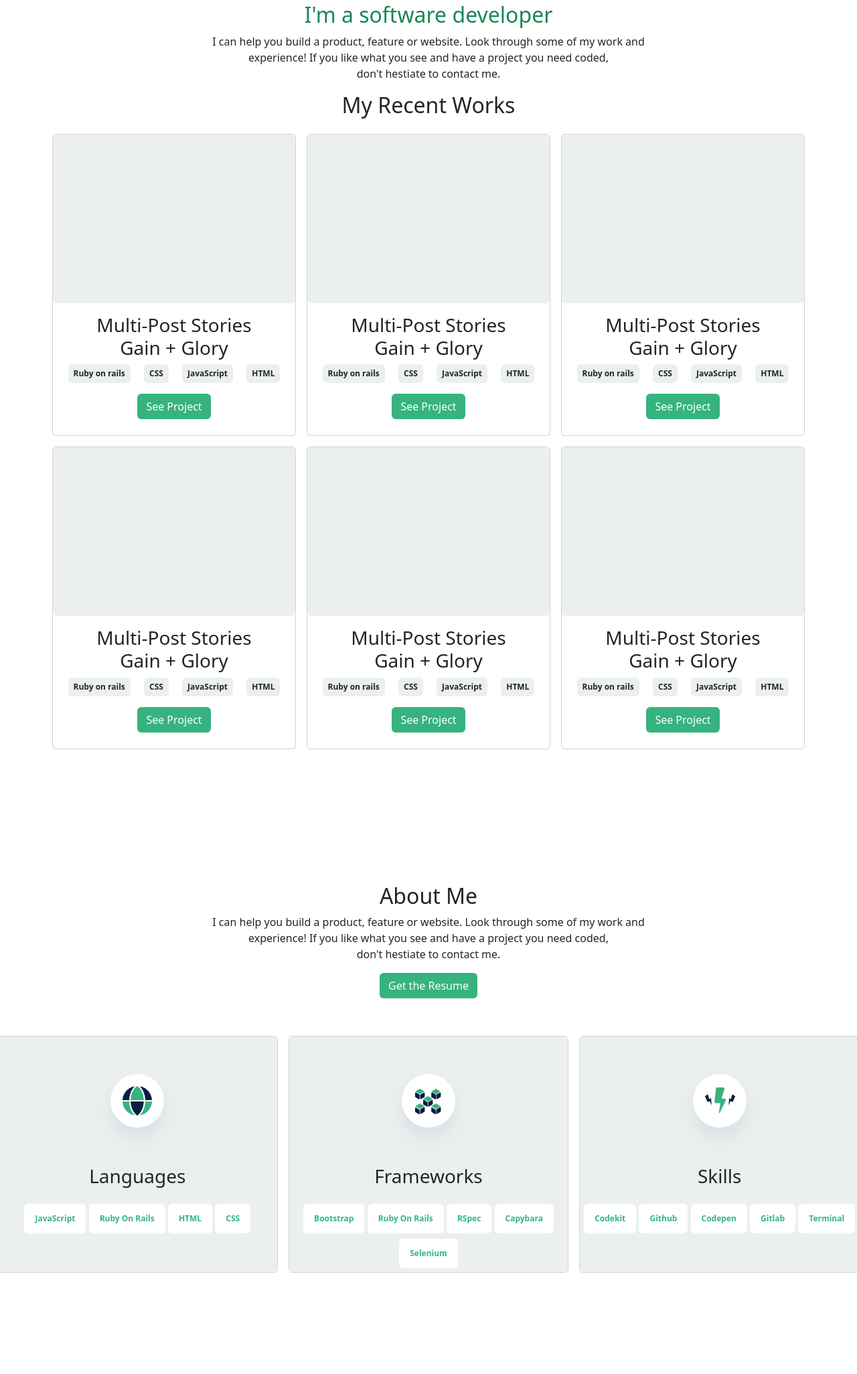
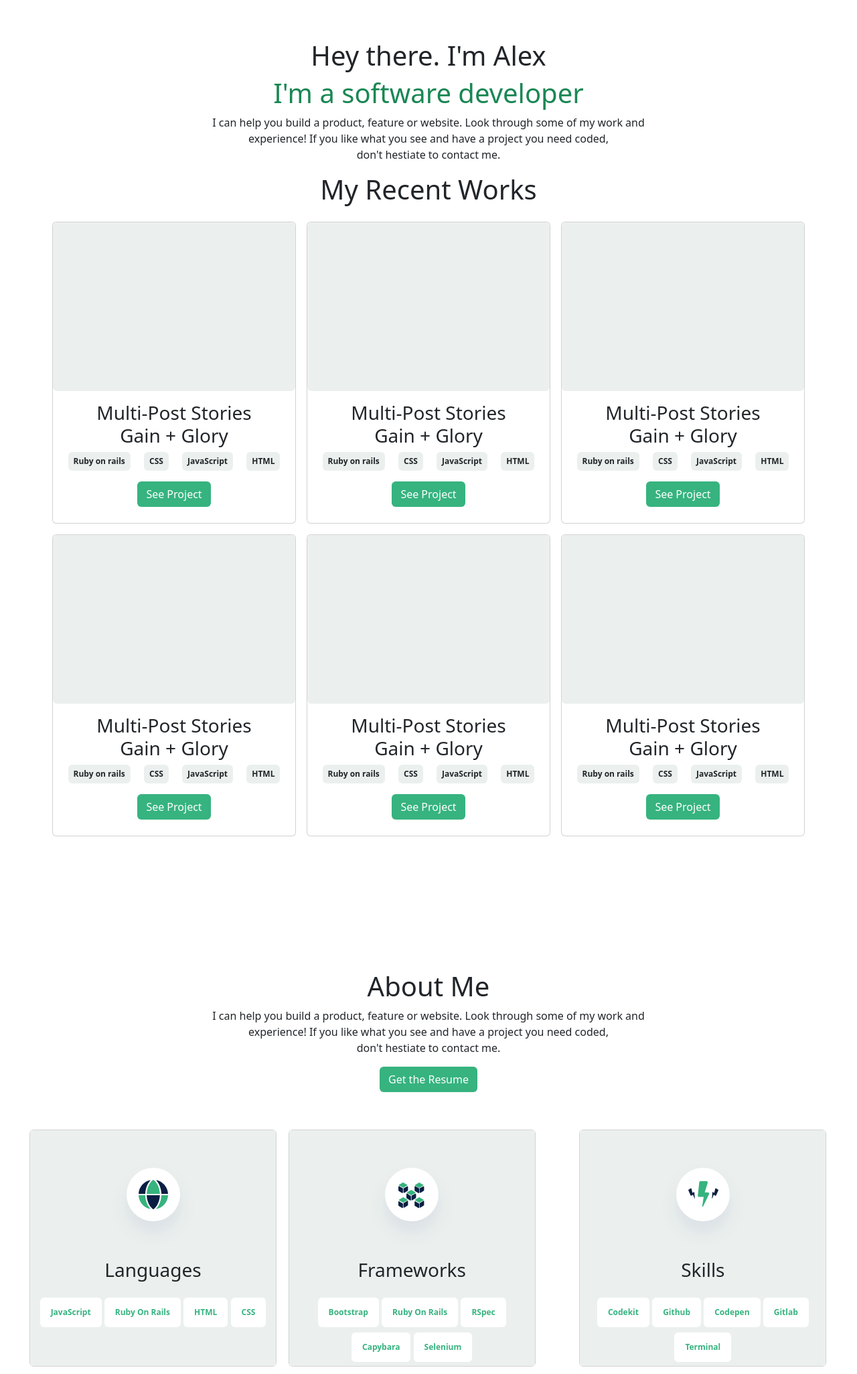
Before and after one commit to rex-9/rex-shuhad-tracey-portfolio, a website: page index.html in a window 1280 px wide. Shown: the part 123-2175 px from the top of the page at 67% size. Drawn offline with nearby package versions, Linux system fonts and the light colour scheme.

Commit message:
Update index.html by making alignment changes

```diff
--- a/index.html
+++ b/index.html
@@ -37,9 +37,9 @@
             </ul>
         </div>
     </nav>
-    <div class="container-fluid justify-content-center">
-        <h2 class="heading text-body text-center">Hey there. I'm Alex</h2>
-        <h2 class="heading text-success text-center">I'm a software developer</h2>
+    <div class="container-fluid justify-content-center" style="margin-top: 102px;">
+        <h2 class="heading text-body text-center h1">Hey there. I'm Alex</h2>
+        <h2 class="heading text-success text-center h1">I'm a software developer</h2>
         <p class="heading text-body text-center">
             I can help you build a product, feature or website. Look through some of
             my work and <br />
@@ -50,7 +50,7 @@
     </div>
     <!-- Portfolio Section -->
     <section id="portfolio" class="container-fluid">
-        <h2 class="text-body text-center">My Recent Works</h2>
+        <h2 class="text-body text-center h1">My Recent Works</h2>
         <div class="container mt-3">
             <div class="row">
                 <div class="col p-2 text-body">
@@ -195,7 +195,7 @@
     <!-- About Me Section -->
     <section style="margin-top: 192px;" id="#about">
         <div class="container-fluid justify-content-center">
-            <h2 class="heading text-body text-center">About Me</h2>
+            <h2 class="heading text-body text-center h1">About Me</h2>
             <p class="heading text-body text-center">
                 I can help you build a product, feature or website. Look through some of
                 my work and <br />
@@ -209,7 +209,7 @@
         </div>
       <div class="row mt-5">
     <div class="col p-2 text-body">
-      <div class="card p-0 m-0">
+      <div class="card p-0 m-0 ms-5" style="width: 369px;">
           <div class="card-body p-0 m-0" style= "height: 352px; background-color: #ebf0ee;">
             <div>
               <img class="img-fluid mx-auto d-block mt-5" src="./assets/languages.svg" alt="languages icon"/>
@@ -225,7 +225,7 @@
       </div>
   </div>
   <div class="col p-2 text-body">
-    <div class="card p-0 m-0">
+    <div class="card p-0 m-0" style="width: 369px;">
         <div class="card-body p-0 m-0" style= "height: 352px; background-color: #ebf0ee;">
           <div>
             <img class="img-fluid mx-auto d-block mt-5" src="./assets/frameworks.svg" alt="languages icon"/>
@@ -242,7 +242,7 @@
     </div>
 </div>
 <div class="col p-2 text-body">
-  <div class="card p-0 m-0">
+  <div class="card p-0 m-0" style="width:369px;">
       <div class="card-body p-0 m-0" style= "height: 352px; background-color: #ebf0ee;">
         <div>
           <img class="img-fluid mx-auto d-block mt-5" src="./assets/skills.svg" alt="languages icon"/>
@@ -267,8 +267,7 @@
             <p class="ms-2 h4 mt-5" style="height: 256px; line-height: 52px;">
                 I'm always interested in hearing<br> about new projects, so if you'd<br> like to chat please get in touch.
             </p>
-            <form class="w-50">
-
+            <form class="w-50" action="https://formspree.io/f/mzbooyno" method="post">
               <div class="mb-3 mt-3  d-flex">
                 <label class="visually-hidden" for="LbFname">First Name</label>
                 <input type="text" class="form-control me-2" id="Fname" placeholder="First Name" name="First-name">
```
